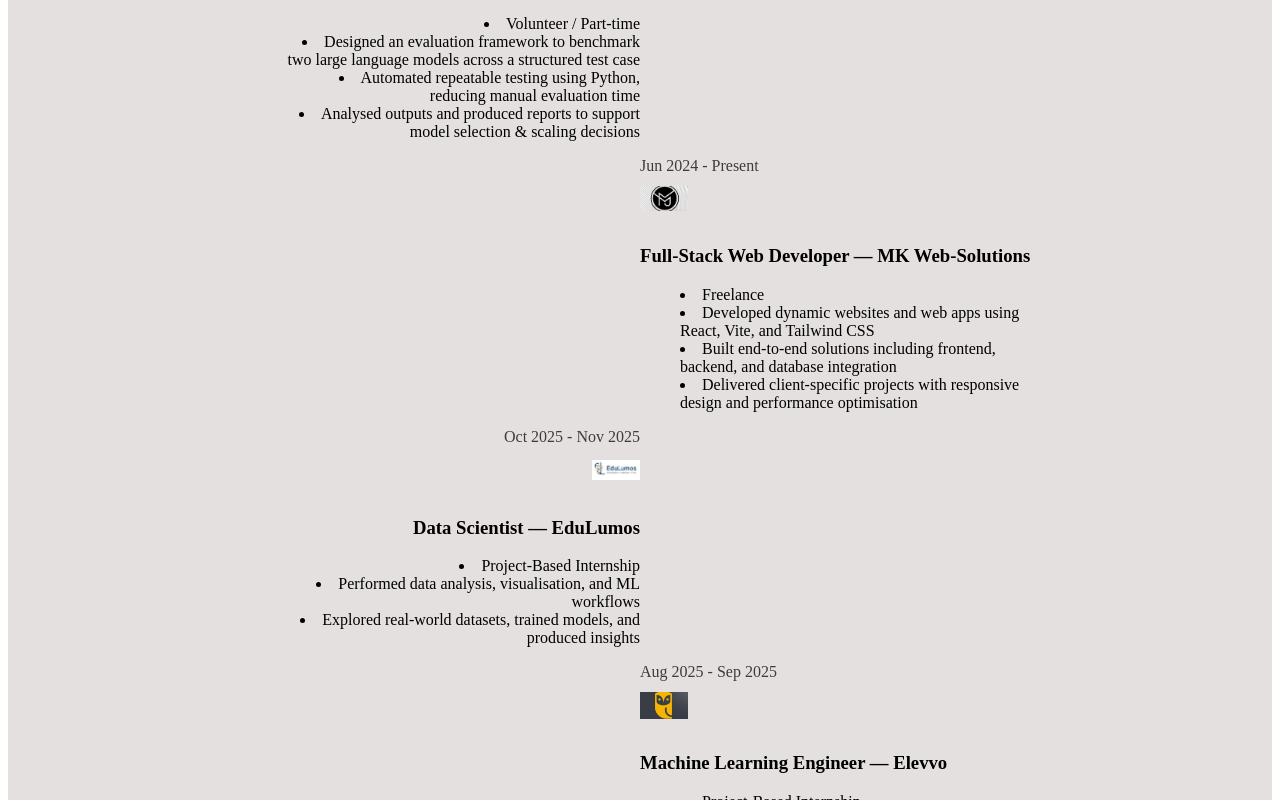
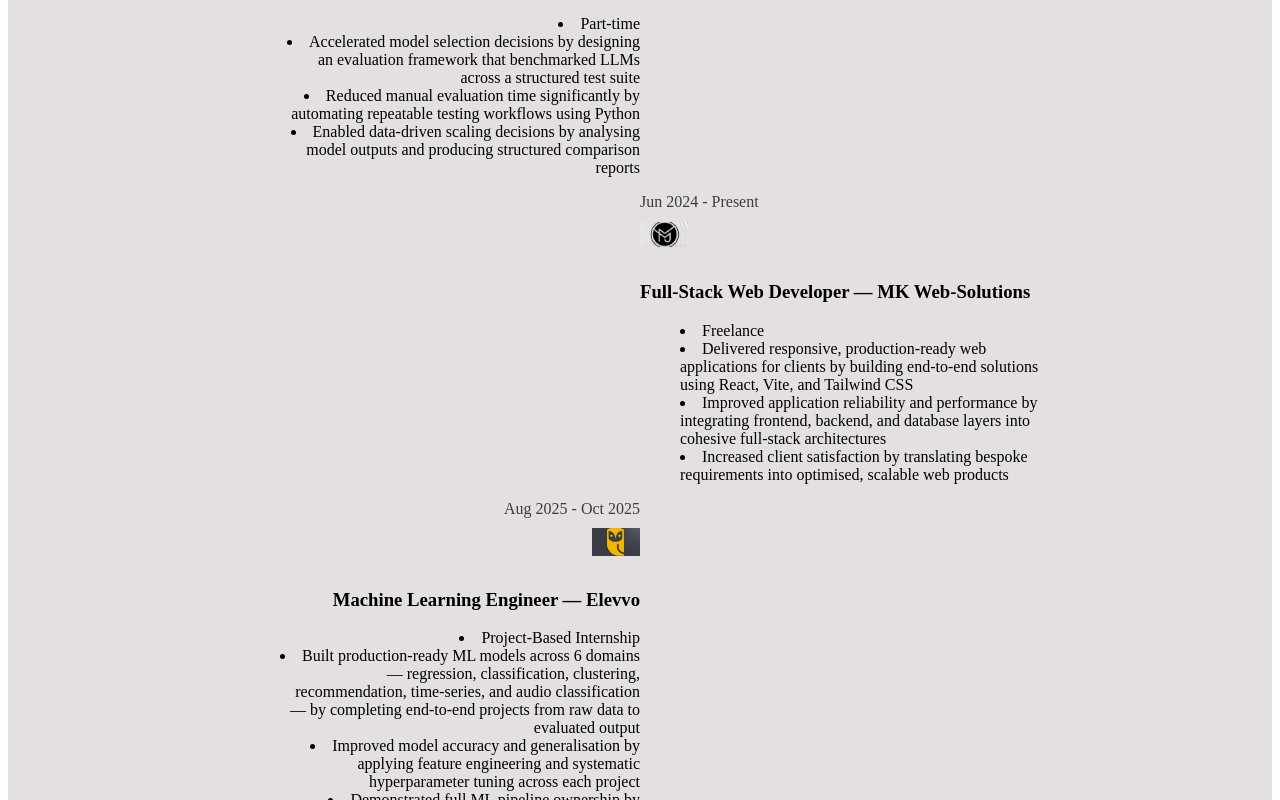
Before and after one commit to MK-Web-Solutions/MaikCV, a React (Vite) app in the folder mai-cv/: page / in a window 1280 px wide. Shown: the part 1880-2680 px from the top of the page. Built offline with nearby package versions, Linux system fonts and the light colour scheme.

Commit message:
experience

```diff
--- a/mai-cv/src/pages/HomePage.tsx
+++ b/mai-cv/src/pages/HomePage.tsx
@@ -3,19 +3,19 @@ import PageWrapper from '../components/PageWrapper';
 
 import mkWebLogo from '/images/MKWebSolutions.jpg';
 import omnichunkLogo from '/images/Omnichunk_Logo.png';
-import eduLumosLogo from '/images/EduLumous_Logo.jpeg';
+// import eduLumosLogo from '/images/EduLumous_Logo.jpeg';
 import elevvoLogo from '/images/elevvopaths_logo.jpeg';
 
 const timelineData = [
-  {
+{
     date: "Dec 2025 - Present",
     title: "AI Model Evaluation Engineer — Omnichunk",
     logo: omnichunkLogo,
     details: [
-      "Volunteer / Part-time",
-      "Designed an evaluation framework to benchmark two large language models across a structured test case",
-      "Automated repeatable testing using Python, reducing manual evaluation time",
-      "Analysed outputs and produced reports to support model selection & scaling decisions"
+      "Part-time",
+      "Accelerated model selection decisions by designing an evaluation framework that benchmarked  LLMs across a structured test suite",
+      "Reduced manual evaluation time significantly by automating repeatable testing workflows using Python",
+      "Enabled data-driven scaling decisions by analysing model outputs and producing structured comparison reports"
     ]
   },
   {
@@ -24,30 +24,20 @@ const timelineData = [
     logo: mkWebLogo,
     details: [
       "Freelance",
-      "Developed dynamic websites and web apps using React, Vite, and Tailwind CSS",
-      "Built end-to-end solutions including frontend, backend, and database integration",
-      "Delivered client-specific projects with responsive design and performance optimisation"
-    ]
-  },
-
-  {
-    date: "Oct 2025 - Nov 2025",
-    title: "Data Scientist — EduLumos",
-    logo: eduLumosLogo,
-    details: [
-      "Project-Based Internship",
-      "Performed data analysis, visualisation, and ML workflows",
-      "Explored real-world datasets, trained models, and produced insights"
+      "Delivered responsive, production-ready web applications for clients by building end-to-end solutions using React, Vite, and Tailwind CSS",
+      "Improved application reliability and performance by integrating frontend, backend, and database layers into cohesive full-stack architectures",
+      "Increased client satisfaction by translating bespoke requirements into optimised, scalable web products"
     ]
   },
   {
-    date: "Aug 2025 - Sep 2025",
+    date: "Aug 2025 - Oct 2025",
     title: "Machine Learning Engineer — Elevvo",
     logo: elevvoLogo,
     details: [
       "Project-Based Internship",
-      "Worked on 10+ end-to-end ML projects: regression, clustering, classification, recommendations",
-      "Gained experience in time series and audio classification tasks"
+      "Built production-ready ML models across 6 domains — regression, classification, clustering, recommendation, time-series, and audio classification — by completing end-to-end projects from raw data to evaluated output",
+      "Improved model accuracy and generalisation by applying feature engineering and systematic hyperparameter tuning across each project",
+      "Demonstrated full ML pipeline ownership by independently managing data ingestion, preprocessing, training, and evaluation with no supervision"
     ]
   }
 ];
```
